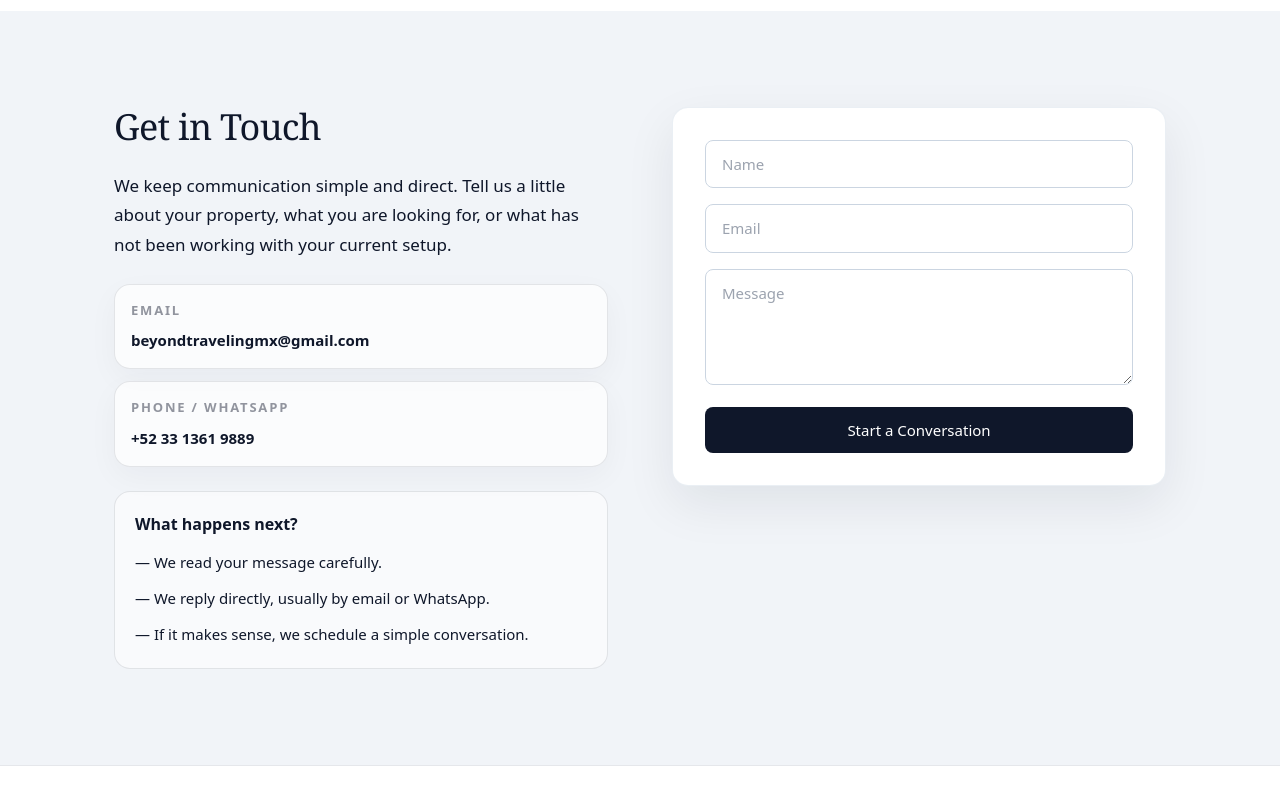
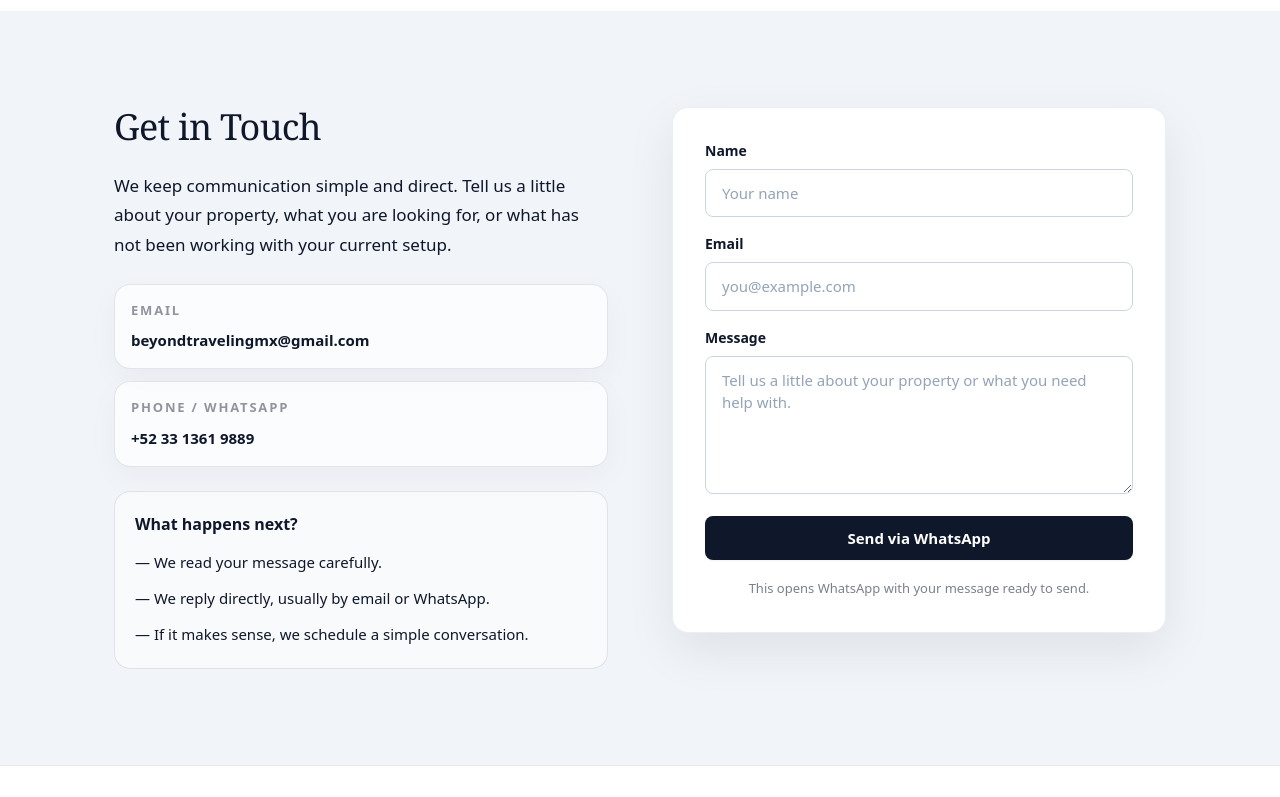
Before and after one commit to jfmichel86/Beyond-traveling-site-new-71, a Next.js app: page /contact in a window 1280 px wide. Shown: the part 653-1450 px from the top of the page. Built offline with nearby package versions, Linux system fonts and the light colour scheme.

Commit message:
Update ContactForm.tsx

```diff
--- a/app/contact/ContactForm.tsx
+++ b/app/contact/ContactForm.tsx
@@ -25,38 +25,77 @@ ${message}`
     window.open(whatsappUrl, "_blank");
   };
 
+  const fieldClass =
+    "w-full rounded-lg border border-slate-300 bg-white px-4 py-3 text-[15px] text-slate-900 outline-none transition placeholder:text-slate-400 focus:border-slate-900 focus:ring-2 focus:ring-slate-900/15";
+
   return (
     <form onSubmit={handleSubmit} className="space-y-4">
+      <div>
+        <label
+          htmlFor="contact-name"
+          className="mb-2 block text-[14px] font-semibold text-slate-900"
+        >
+          Name
+        </label>
         <input
+          id="contact-name"
           type="text"
-        placeholder="Name"
+          placeholder="Your name"
           value={name}
+          required
+          autoComplete="name"
           onChange={(e) => setName(e.target.value)}
-        className="w-full border border-slate-300 rounded-lg px-4 py-3 text-[15px]"
+          className={fieldClass}
         />
+      </div>
 
+      <div>
+        <label
+          htmlFor="contact-email"
+          className="mb-2 block text-[14px] font-semibold text-slate-900"
+        >
+          Email
+        </label>
         <input
+          id="contact-email"
           type="email"
-        placeholder="Email"
+          placeholder="you@example.com"
           value={email}
+          required
+          autoComplete="email"
           onChange={(e) => setEmail(e.target.value)}
-        className="w-full border border-slate-300 rounded-lg px-4 py-3 text-[15px]"
+          className={fieldClass}
         />
+      </div>
 
+      <div>
+        <label
+          htmlFor="contact-message"
+          className="mb-2 block text-[14px] font-semibold text-slate-900"
+        >
+          Message
+        </label>
         <textarea
-        placeholder="Message"
-        rows={4}
+          id="contact-message"
+          placeholder="Tell us a little about your property or what you need help with."
+          rows={5}
           value={message}
+          required
           onChange={(e) => setMessage(e.target.value)}
-        className="w-full border border-slate-300 rounded-lg px-4 py-3 text-[15px]"
+          className={`${fieldClass} resize-y`}
         />
+      </div>
 
       <button
         type="submit"
-        className="w-full bg-slate-900 text-white py-3 rounded-lg text-[15px] hover:bg-slate-800 transition"
+        className="inline-flex min-h-11 w-full items-center justify-center rounded-lg bg-slate-900 px-5 text-[15px] font-semibold text-white shadow-sm transition hover:bg-slate-800 focus:outline-none focus:ring-2 focus:ring-slate-900 focus:ring-offset-2"
       >
-        Start a Conversation
+        Send via WhatsApp
       </button>
+
+      <p className="text-center text-[13px] leading-6 text-slate-900/55">
+        This opens WhatsApp with your message ready to send.
+      </p>
     </form>
   );
 }
```
Lines whose indentation alone changed are shown as unchanged.
